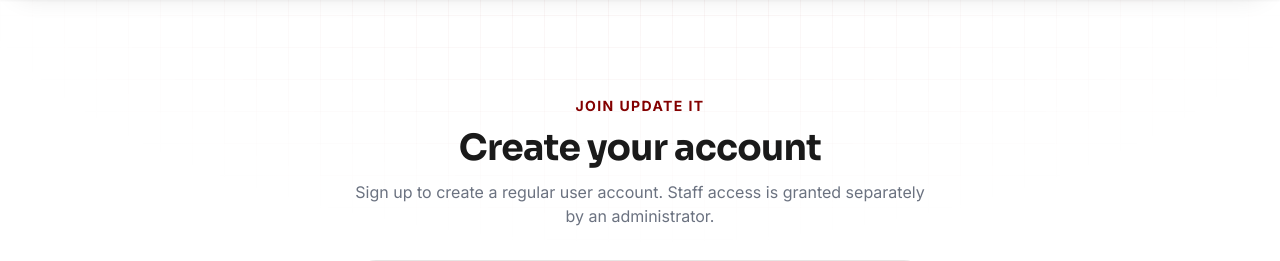
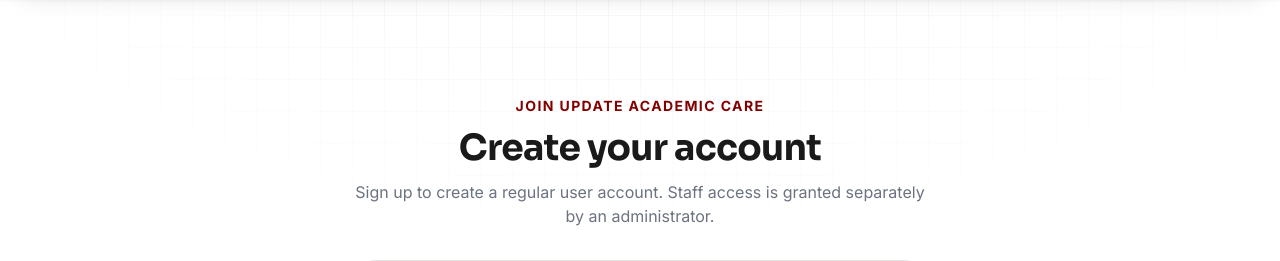
Before and after one commit to rafsanhasanpronoy/Update-IT, a Django app: page /accounts/signup/ in a window 1280 px wide. Shown: the part 81-342 px from the top of the page. Run offline with Django 5.2, Linux system fonts and the light colour scheme; parts of the project's set-up code (start-up, migrations or seed data) failed here and were passed over; some libraries are stand-ins or nearby versions.

Commit message:
Update coaching name to Update Academic Care

```diff
--- a/core/templates/core/signup.html
+++ b/core/templates/core/signup.html
@@ -1,10 +1,10 @@
 {% extends "core/base.html" %}
-{% block title %}Create an Account | Update IT{% endblock %}
+{% block title %}Create an Account | Update Academic Care{% endblock %}
 {% block content %}
 <section class="py-16 md:py-24 px-6">
   <div class="max-w-xl mx-auto">
     <div class="text-center mb-8">
-      <p class="text-sm font-bold uppercase tracking-widest text-brand mb-3">Join Update IT</p>
+      <p class="text-sm font-bold uppercase tracking-widest text-brand mb-3">Join Update Academic Care</p>
       <h1 class="text-3xl md:text-4xl font-bold mb-3">Create your account</h1>
       <p class="text-muted">Sign up to create a regular user account. Staff access is granted separately by an administrator.</p>
     </div>
```
